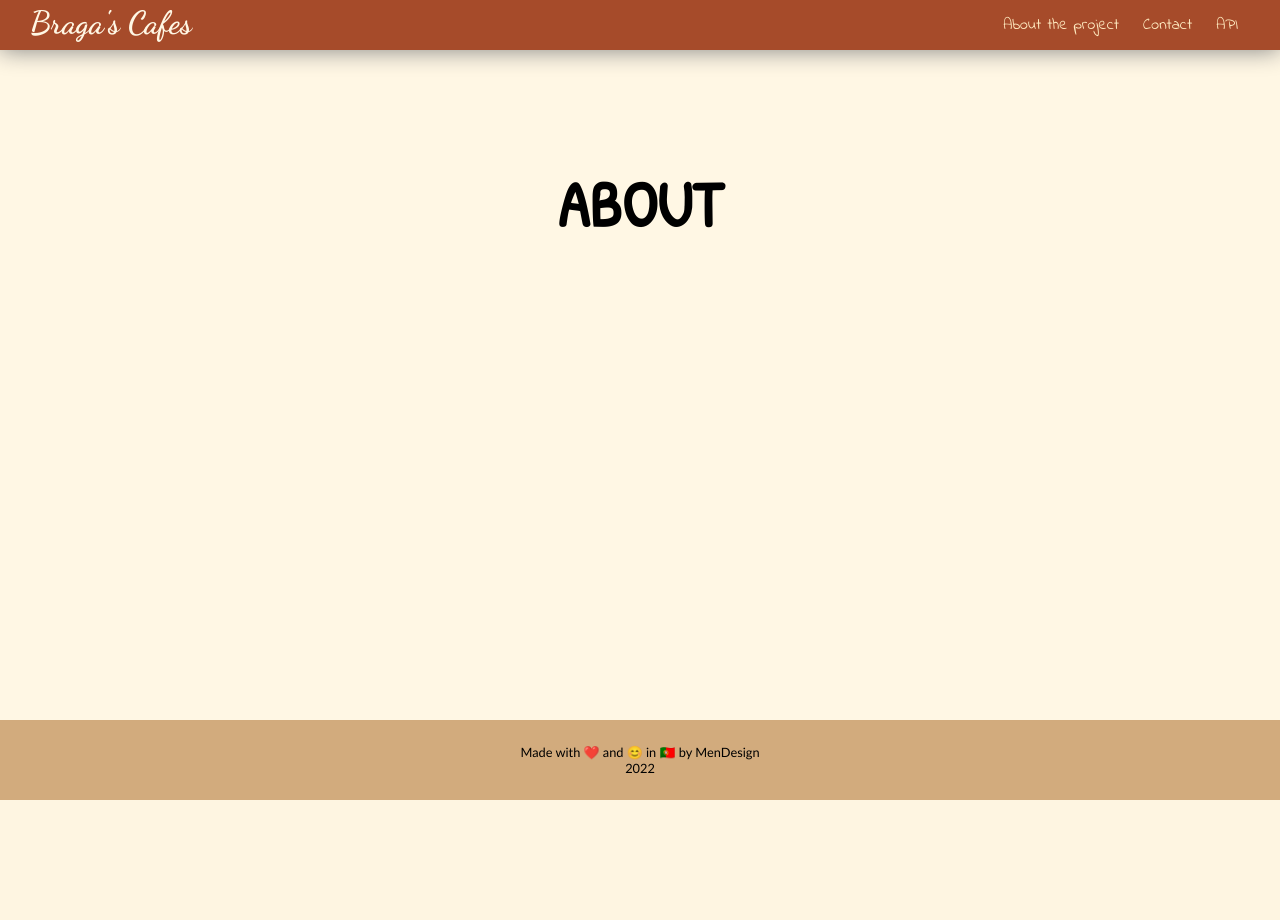
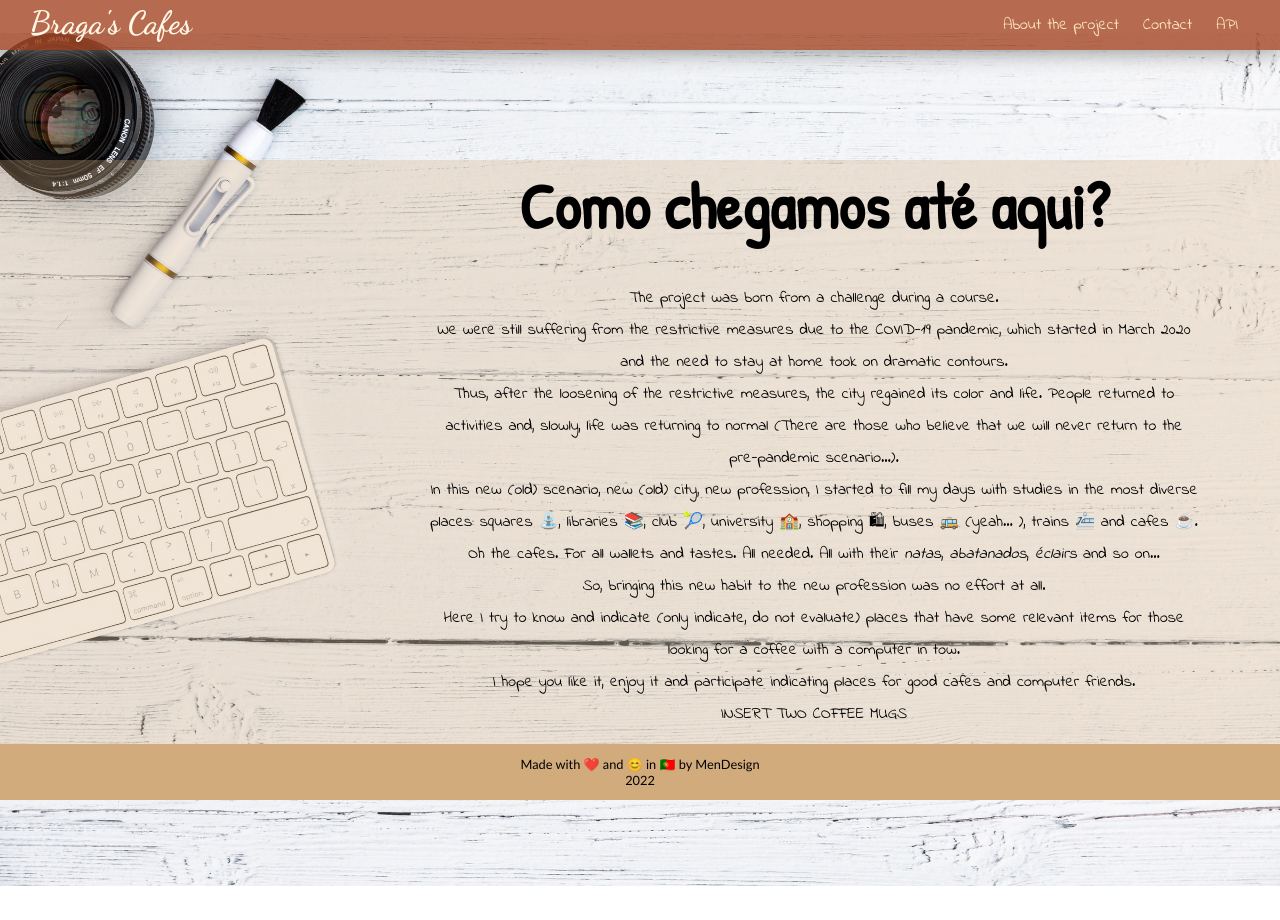
Before and after one commit to rodimendes/rodimendes.github.io, a Flask app: page /about in a window 1280 px wide. Before the commit the page ends 800 px from the top, so only its background shows below. Run offline with Flask 2, Linux system fonts and the light colour scheme; some web fonts are replaced.

Commit message:
Backgrounds changes

```diff
--- a/bragas-cafes-project/static/css/style.css
+++ b/bragas-cafes-project/static/css/style.css
@@ -16,8 +16,12 @@
 }
 
 body {
-    background-color: #fff7e4;
+    /* background-color: #fff7e4; */
     font-family: "Indie Flower";
+    background-image: url(/static/imattsmart-84a31uygTxc-unsplash.jpg);
+    background-size: 100vw;
+    background-position: center;
+    background-repeat: no-repeat;
 }
 
 .header {
@@ -29,7 +33,7 @@ body {
     display: flex;
     justify-content: space-between;
     align-items: center;
-    background-color: #A64B2A;
+    background-color: #a64b2ad1;
     box-shadow: 0 0 25px grey;
 }
 
@@ -84,6 +88,12 @@ body {
 .submenu li a:hover {
     background-color: #A64B2A;
     color: #FFEBC1;
+}
+
+.overlay {
+    background-color: rgba(210, 171, 125, .3);
+    /* margin: 50px; */
+    padding: 30px;
 }
 
 .main {
@@ -147,7 +157,7 @@ font-family: 'Shadows Into Light', cursive;
     position: fixed;
     bottom: 0;
     width: 100vw;
-    height: 10vh;
+    height: 7vh;
     display: flex;
     justify-content: center;
     align-items: center;
@@ -156,3 +166,18 @@ font-family: 'Shadows Into Light', cursive;
     font-weight: 100;
     font-size: 80%;
 }
+
+
+/* ABOUT */
+
+
+.about-header {
+    width: 60vw;
+    margin: 0 400px 0;
+    line-height: 2rem;
+}
+
+.about-header p {
+    text-align: center;
+    margin-top: 60px;
+}
--- a/bragas-cafes-project/templates/about.html
+++ b/bragas-cafes-project/templates/about.html
@@ -4,6 +4,18 @@
 
 {% block content %}
 
-<h1>ABOUT</h1>
+<div class='about-header'>
+    <h1>Como chegamos até aqui?</h1>
+    <p>The project was born from a challenge during a course.<br>
+        We were still suffering from the restrictive measures due to the COVID-19 pandemic, which started in March 2020 and the need to stay at home took on dramatic contours.<br>
+        Thus, after the loosening of the restrictive measures, the city regained its color and life. People returned to activities and, slowly, life was returning to normal (There are those who believe that we will never return to the pre-pandemic scenario...).<br>
+        In this new (old) scenario, new (old) city, new profession, I started to fill my days with studies in the most diverse places: squares ⛲️, libraries 📚, club 🎾, university 🏫, shopping 🛍, buses 🚌 (yeah... ), trains 🚈 and cafes ☕️.<br>
+        Oh the cafes. For all wallets and tastes. All needed. All with their <i>natas</i>, <i>abatanados</i>, <i>éclairs</i> and so on...<br>
+        So, bringing this new habit to the new profession was no effort at all.<br>
+        Here I try to know and indicate (only indicate, do not evaluate) places that have some relevant items for those looking for a coffee with a computer in tow.<br>
+        I hope you like it, enjoy it and participate indicating places for good cafes and computer friends.</p>
+
+        INSERT TWO COFFEE MUGS
+</div>
 
 {% endblock %}
--- a/bragas-cafes-project/templates/base.html
+++ b/bragas-cafes-project/templates/base.html
@@ -8,12 +8,17 @@
         <title>{% block title %}{% endblock %}</title>
         <link rel="shortcut icon" href="{{ url_for('static', filename='favicon.ico') }}">
         <link rel="stylesheet" href="static/css/style.css">
-        <link href="https://fonts.googleapis.com/css2?family=Amatic+SC:wght@400;700&family=Fascinate+Inline&family=Fredericka+the+Great&family=Pacifico&family=Patrick+Hand&family=Permanent+Marker&family=Shadows+Into+Light&display=swap" rel="stylesheet">
+        <link
+            href="https://fonts.googleapis.com/css2?family=Amatic+SC:wght@400;700&family=Fascinate+Inline&family=Fredericka+the+Great&family=Pacifico&family=Patrick+Hand&family=Permanent+Marker&family=Shadows+Into+Light&display=swap"
+            rel="stylesheet">
         <link rel="preconnect" href="https://fonts.googleapis.com">
         <link rel="preconnect" href="https://fonts.gstatic.com" crossorigin>
-        <link href="https://fonts.googleapis.com/css2?family=Caveat&family=Courgette&family=Dancing+Script:wght@400;700&family=Indie+Flower&family=Pacifico&family=Shadows+Into+Light&display=swap"
+        <link
+            href="https://fonts.googleapis.com/css2?family=Caveat&family=Courgette&family=Dancing+Script:wght@400;700&family=Indie+Flower&family=Pacifico&family=Shadows+Into+Light&display=swap"
             rel="stylesheet">
-        <link href="https://fonts.googleapis.com/css2?family=Amatic+SC:wght@400;700&family=Fascinate+Inline&family=Fredericka+the+Great&family=Pacifico&family=Patrick+Hand&family=Permanent+Marker&family=Shadows+Into+Light&display=swap" rel="stylesheet">
+        <link
+            href="https://fonts.googleapis.com/css2?family=Amatic+SC:wght@400;700&family=Fascinate+Inline&family=Fredericka+the+Great&family=Pacifico&family=Patrick+Hand&family=Permanent+Marker&family=Shadows+Into+Light&display=swap"
+            rel="stylesheet">
     </head>
 
     <body>
@@ -34,11 +39,14 @@
             </nav>
         </header>
         <div class='main'>
-            {% block content %}{% endblock %}
+            <div class='overlay'>
+                {% block content %}{% endblock %}
+            </div>
         </div>
         <footer class='footer'>
             <p>Made with ❤️ and 😊 in 🇵🇹 by MenDesign</p>
             <p>{{ current_year }}</p>
         </footer>
     </body>
+
 </html>
```
Also changed, not shown: bragas-cafes-project/static/2h-media-AodYkAhsU4w-unsplash.jpg (added), bragas-cafes-project/static/coffee-bg.jpg (added), bragas-cafes-project/static/imattsmart-84a31uygTxc-unsplash.jpg (added), bragas-cafes-project/static/lukas-blazek-GnvurwJsKaY-unsplash.jpg (added), bragas-cafes-project/static/pc_coffee-bg.webp (added).
